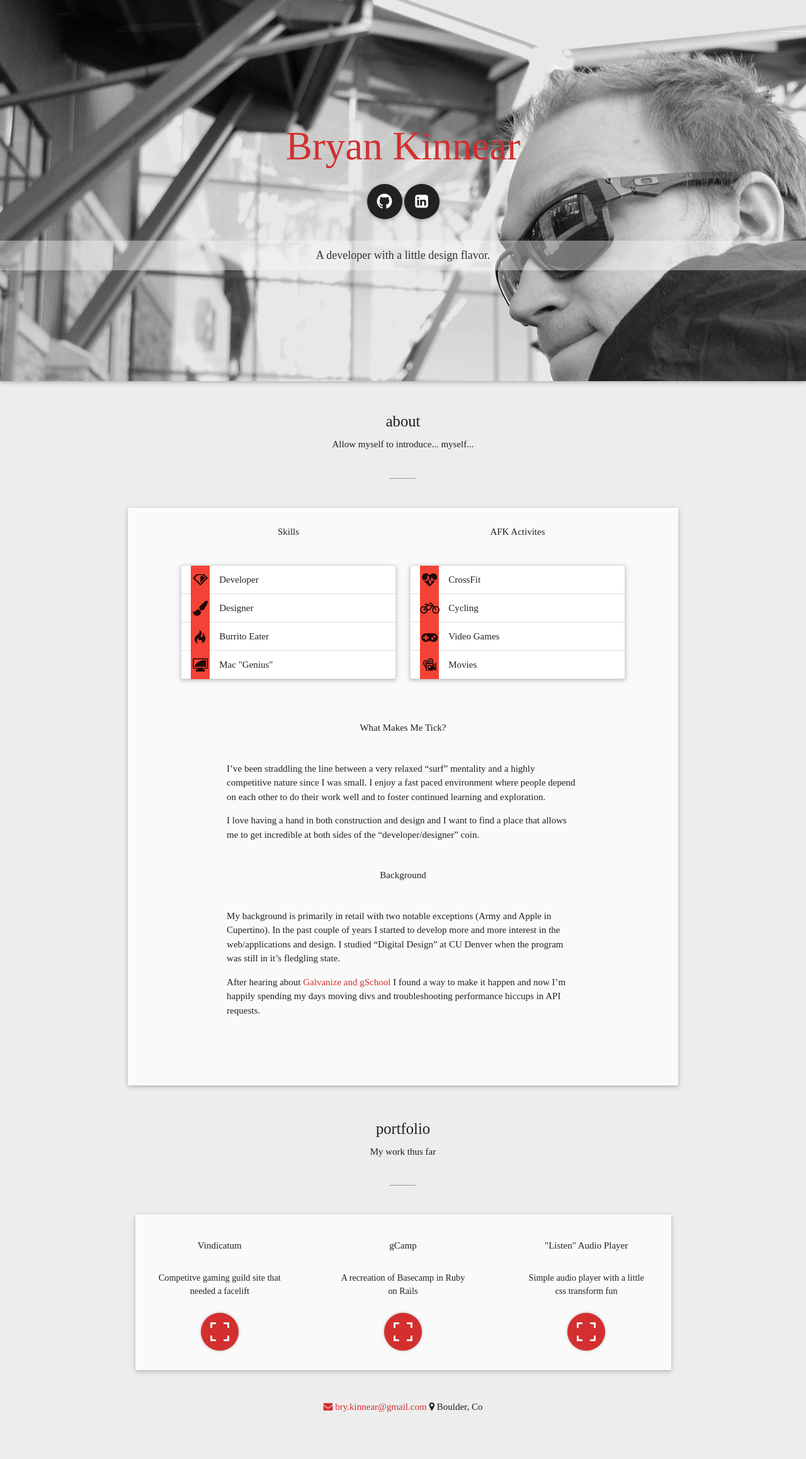
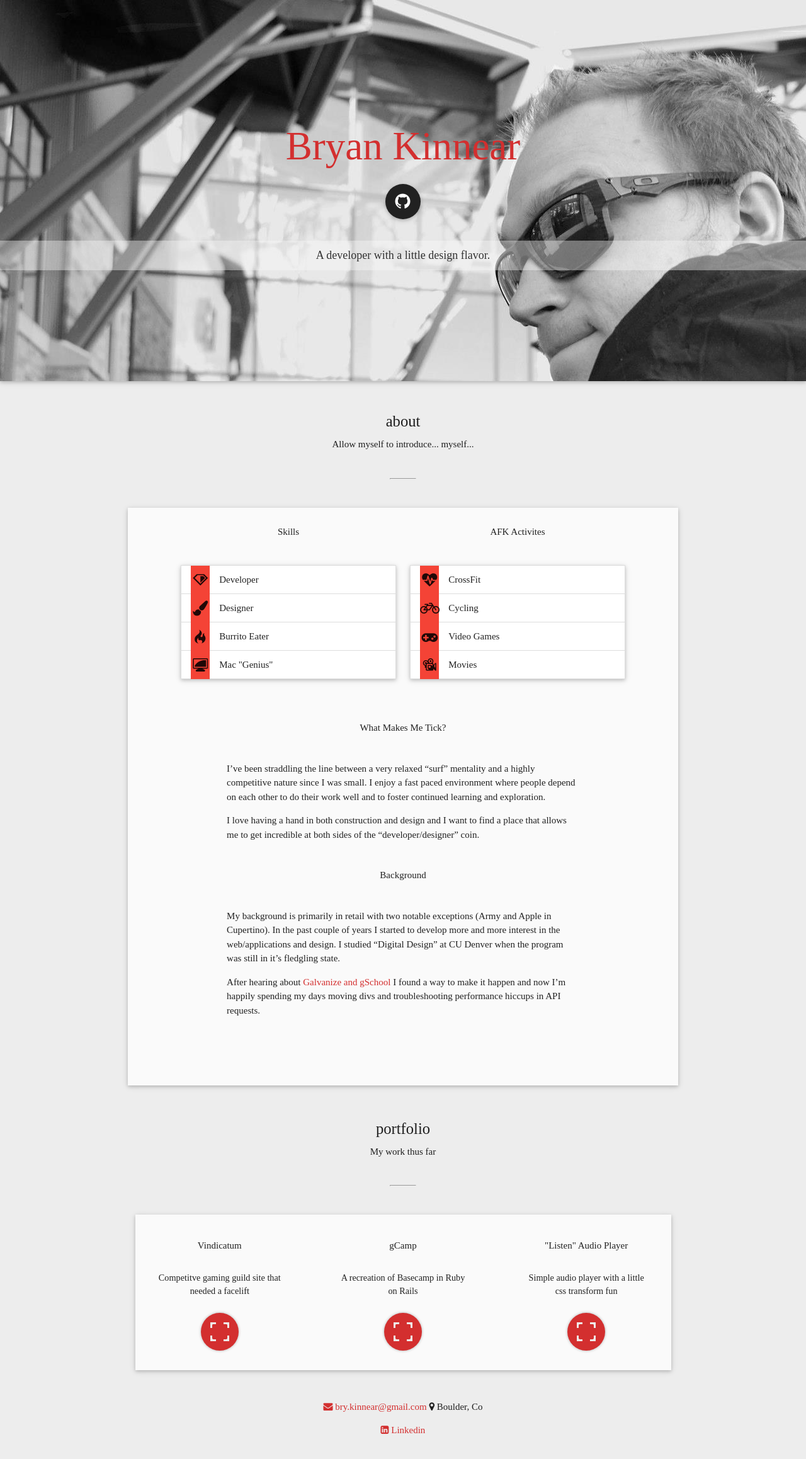
Before and after one commit to Houndsto0th/personalsite, a plain HTML site: page public/index.html in a window 1280 px wide. Shown: the whole page at 63% size. Drawn offline with nearby package versions, Linux system fonts and the light colour scheme; a web font is replaced by a local one.

Commit message:
fixed contact placement

```diff
--- a/public/index.html
+++ b/public/index.html
@@ -21,7 +21,6 @@
       <div class="intro red darken-2 z-depth-1 profile">
         <h1 class="red-text text-darken-2">Bryan Kinnear</h1>
         <a  href="http://github.com/houndsto0th" class="btn-large btn-floating waves-effect grey darken-4" target="_blank"><i class="octicon octicon-mark-github"></i></a>
-        <a  href="https://www.linkedin.com/profile/view?id=250805495&authType=NAME_SEARCH&authToken=VVpq&locale=en_US&srchid=2508054951424205087242&srchindex=1&srchtotal=5&trk=vsrp_people_res_name&trkInfo=VSRPsearchId%3A2508054951424205087242%2CVSRPtargetId%3A250805495%2CVSRPcmpt%3Aprimary" class="btn-large btn-floating waves-effect grey darken-4" target="_blank"><i class="fa fa-linkedin-square"></i></a>
         <h5 class="intro-contact">A developer with a little design flavor.</h5>
       </div>
 
@@ -149,6 +148,8 @@
                   <div class="col s12 m6 l6 offset-m3 offset-l3 contact-holder">
                     <a href="mailto:bry.kinnear@gmail.com"><h6 class="fa fa-envelope"> bry.kinnear@gmail.com</h6></a>
                     <h6 class="fa fa-map-marker"> Boulder, Co</h6>
+                    <br>
+                    <a href="https://www.linkedin.com/profile/view?id=250805495&trk=nav_responsive_tab_profile" target="_blank"><h6 class="fa fa-linkedin-square"> Linkedin</h6></a>
 
                   </div>
                 </div>
```
